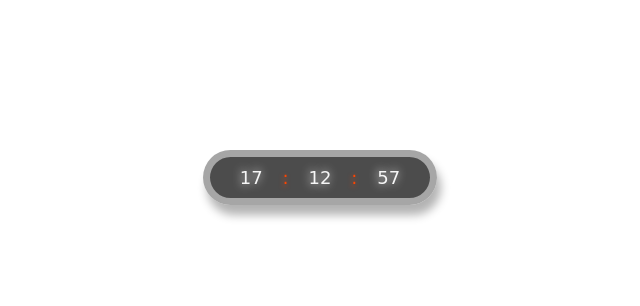
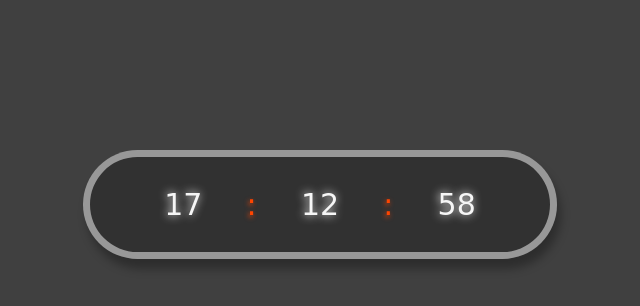
Before and after one commit to Dark-Night86/JS-Digital-Clock, a plain HTML site: page index.html in a window 1280 px wide. Shown: the whole page, without its empty margins (320-960 px from the left). Drawn offline with Linux system fonts and the light colour scheme.

Commit message:
Release 2.0 Upload
Whole JS mechanics changed , and now the clock is more bigger than Release 1.0 .

```diff
--- a/Js/clock.js
+++ b/Js/clock.js
@@ -1,5 +1,3 @@
-'use strict'
-
 
 //! variables =>
 
@@ -7,32 +5,13 @@ var h = document.querySelector('#hours');
 var m = document.querySelector('#minutes');
 var s = document.querySelector('#seconds');
 
-//! adding the real time to html file =>
-
-var time = new Date();
-var s_number = time.getSeconds();
-var m_number = time.getMinutes();
-var h_number = time.getHours();
-
 //! main counting operation =>
 
 setInterval(() => {
 
-    s.innerHTML = s_number;
-    m.innerHTML = m_number;
-    h.innerHTML = h_number;
-
-    s_number += 1;
-
-    if (s_number == 60) {
-        clearInterval();
-        s_number -= 60;
-        m_number = m_number + 1;
-
-        if (m_number == 60) {
-            h_number = h_number + 1;
-            m_number -= 60;
-        }
-    }
+    var time = new Date();
+    s.innerHTML = time.getSeconds();
+    m.innerHTML = time.getMinutes();
+    h.innerHTML = time.getHours();
 
 }, 1000);
--- a/css/clock.css
+++ b/css/clock.css
@@ -1,7 +1,8 @@
 
 body {
     font-family: cursive;
-    font-size: 18px;
+    font-size: 30px;
+    background-color: #404040;
 }
 
 div.container {
@@ -9,13 +10,13 @@ div.container {
     justify-content: space-evenly;
     align-items: center;
     margin: 150px auto;
-    padding: 10px;
-    min-width: 200px;
-    max-width: 200px;
-    background-color: rgba(0, 0, 0, .7);
-    border: 7px solid rgba(255, 255, 255, .5);
-    border-radius: 30px;
-    box-shadow: 4px 10px 10px rgba(0, 0, 0, .3);
+    padding: 30px;
+    min-width: 400px;
+    max-width: 400px;
+    background-color: #2c2c2cb3;
+    border: 7px solid #ffffff80;
+    border-radius: 60px;
+    box-shadow: 4px 10px 10px #0000004d;
 }
 
 #hours,
@@ -23,7 +24,6 @@ div.container {
 #seconds {
     color: #f6f6f6;
     text-shadow: -1px 0 10px #fff;
-    /* letter-spacing: 1px; */
 }
 
 span {
```
Also changed, not shown: index.html (line endings or trailing spaces).
